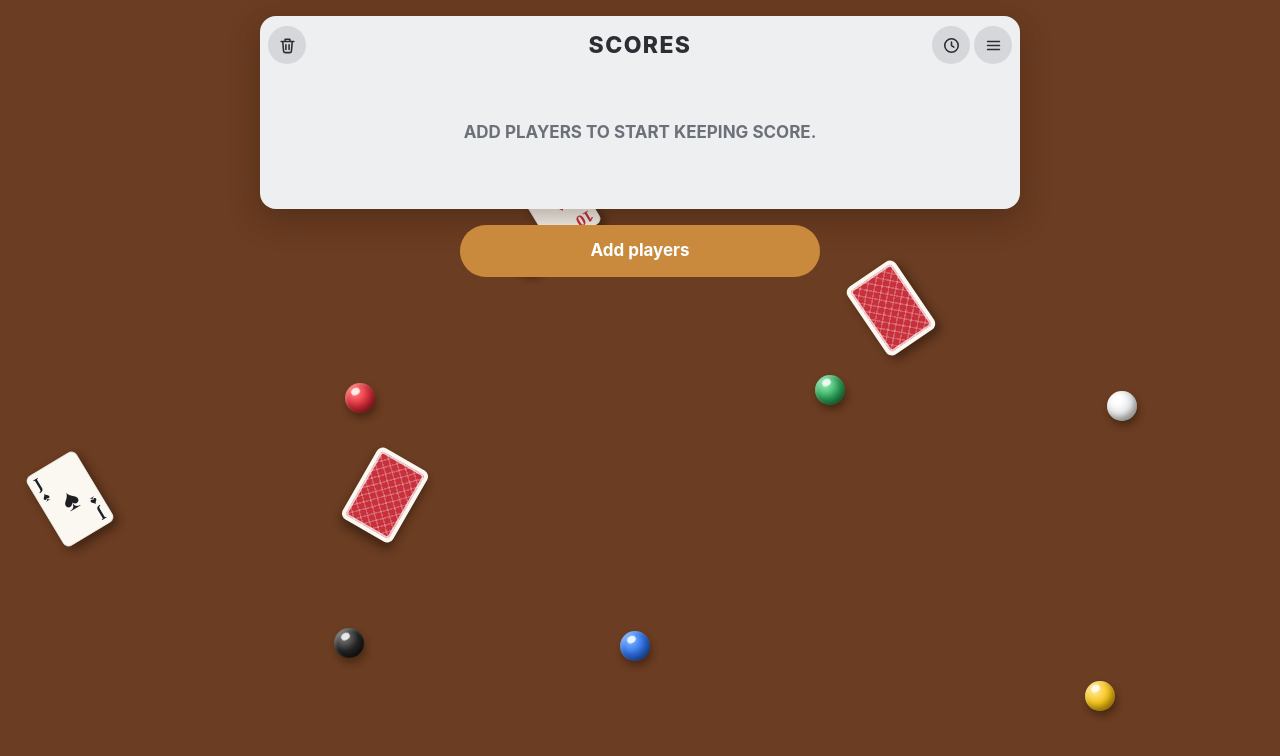
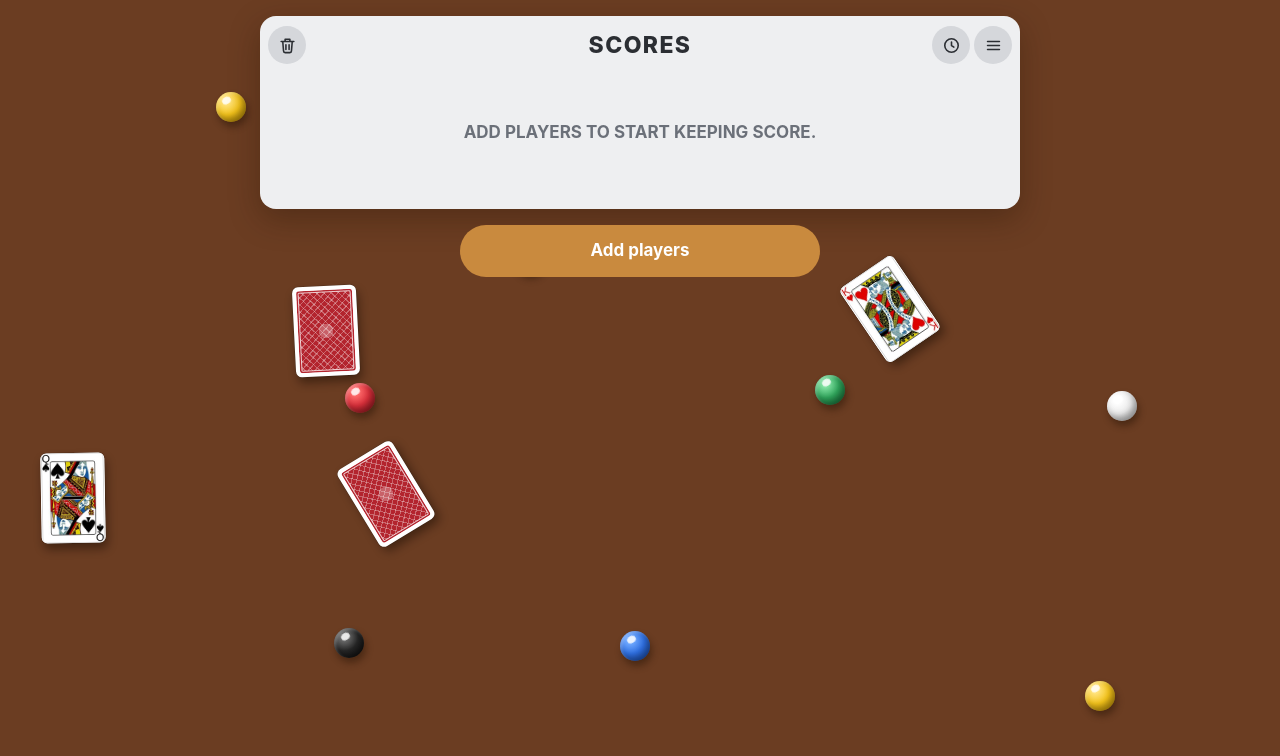
Before and after one commit to crimdow/home-board, a plain HTML site: page scores/index.html in a window 1280 px wide. Drawn offline with Linux system fonts and the light colour scheme.

Commit message:
Scores: realistic playing cards with court faces, always in full view
Face-up cards use Byron Knoll's public-domain Vector Playing Cards artwork.

Co-Authored-By: Claude Opus 5.5 <noreply@anthropic.com>
Claude-Session: https://claude.ai/code/session_01GhPby2oMrXUQTSRX7t2DQA

```diff
--- a/scores/index.html
+++ b/scores/index.html
@@ -130,16 +130,13 @@ tr.pending td{background:var(--soft)}
 html{background:var(--wood)}
 body{background:transparent}
 #table{position:fixed;inset:0;z-index:-1;overflow:hidden;pointer-events:none;background:var(--wood)}
-.pcard{position:absolute;width:58px;height:82px;border-radius:7px;box-shadow:2px 6px 10px rgba(20,8,2,.45);font-family:Georgia,"Times New Roman",serif;text-transform:none}
-.pcard.up{background:#fbf8f1;border:1px solid rgba(0,0,0,.12)}
-.pcard.up .ix{position:absolute;left:5px;top:3px;display:flex;flex-direction:column;align-items:center;font-size:15px;font-weight:700;line-height:1}
-.pcard.up .ix.b{left:auto;top:auto;right:5px;bottom:3px;transform:rotate(180deg)}
-.pcard.up .ix i{font-style:normal;font-size:13px;margin-top:1px}
-.pcard.up .pip{position:absolute;inset:0;display:grid;place-items:center;font-size:30px;line-height:1}
-.pcard.red{color:#c8303c}.pcard.blk{color:#1d1e22}
-.pcard.down{background:#fbf8f1}
-.pcard.down::before{content:"";position:absolute;inset:4px;border-radius:4px;box-shadow:inset 0 0 0 2px rgba(255,255,255,.7);
-  background:repeating-linear-gradient(45deg,rgba(255,255,255,.22) 0 1.5px,transparent 1.5px 7px),repeating-linear-gradient(-45deg,rgba(255,255,255,.22) 0 1.5px,transparent 1.5px 7px),#c8303c}
+.pcard{position:absolute;width:64px;height:90px;border-radius:6px;overflow:hidden;background:#fff;box-shadow:0 0 0 .5px rgba(0,0,0,.25),2px 6px 10px rgba(20,8,2,.45)}
+.pcard img{display:block;width:100%;height:100%;object-fit:cover}
+.pcard.down{background:#fff}
+.pcard.down::before{content:"";position:absolute;inset:4px;border-radius:3px;
+  background:radial-gradient(circle at 50% 50%,rgba(255,255,255,.28) 0 7px,transparent 7.5px),
+  repeating-linear-gradient(45deg,rgba(255,255,255,.3) 0 1px,transparent 1px 5px),repeating-linear-gradient(-45deg,rgba(255,255,255,.3) 0 1px,transparent 1px 5px),#b3242e;
+  box-shadow:inset 0 0 0 1.5px #b3242e,inset 0 0 0 2.5px rgba(255,255,255,.75)}
 :root{--wood:#6b3d22}
 .marble{position:absolute;border-radius:50%;box-shadow:2px 5px 7px rgba(35,18,5,.45),inset -3px -4px 6px rgba(0,0,0,.28),inset 2px 2px 3px rgba(255,255,255,.25)}
 .marble::after{content:"";position:absolute;left:22%;top:16%;width:30%;height:24%;border-radius:50%;background:rgba(255,255,255,.85);filter:blur(.6px);transform:rotate(-30deg)}
@@ -548,28 +545,30 @@ function scatterMarbles() {
   const table = document.getElementById('table'), W = innerWidth, H = innerHeight;
   const sheet = document.querySelector('.sheet'), r = sheet ? sheet.getBoundingClientRect() : { left: W, right: 0, top: H, bottom: 0 };
   table.querySelectorAll('.marble,.pcard').forEach(m => m.remove());
-  const placed = [];
-  const spot = size => {
-    for (let tries = 0; tries < 300; tries++) {
+  const placed = [], below = document.querySelector('.below'), b2 = below ? below.getBoundingClientRect() : null;
+  const hits = (rc, cx, cy, pad) => rc && cx > rc.left - pad && cx < rc.right + pad && cy > rc.top - pad && cy < rc.bottom + pad;
+  const spot = (size, clear) => {
+    for (let tries = 0; tries < 400; tries++) {
       const x = Math.random() * (W - size), y = Math.random() * (H - size), cx = x + size / 2, cy = y + size / 2;
-      const under = cx > r.left + 14 && cx < r.right - 14 && cy > r.top + 14 && cy < r.bottom - 14;
-      if (under && Math.random() < .9) continue;                     // mostly where they can be seen
+      if (clear) { if (hits(r, cx, cy, size * .35) || hits(b2, cx, cy, size * .35)) continue }   // cards stay in full view
+      else if (hits(r, cx, cy, -14) && Math.random() < .9) continue;                            // marbles mostly in view
       if (placed.some(p => Math.hypot(p.cx - cx, p.cy - cy) < (p.s + size) / 2 * .8)) continue;
       const p = { x, y, cx, cy, s: size }; placed.push(p); return p;
     }
     return null;
   };
-  // cards: a couple face down, a few face up, tossed at angles
-  const SUITS = [['♥', 'red'], ['♦', 'red'], ['♠', 'blk'], ['♣', 'blk']], RANKS = ['A', 'K', 'Q', 'J', '10', '9', '7', '5', '3'];
-  ['down', 'up', 'down', 'up', 'up'].slice(0, 4 + Math.floor(Math.random() * 2)).forEach(kind => {
-    const p = spot(84); if (!p) return;
+  // cards: a couple face down, a few face up (always at least one face card), tossed at angles
+  const COURT = ['king_of_hearts', 'queen_of_spades', 'jack_of_diamonds', 'king_of_clubs', 'queen_of_hearts', 'jack_of_spades'];
+  const OTHER = ['ace_of_spades', 'ace_of_hearts', '10_of_diamonds', '7_of_clubs', '5_of_hearts', '9_of_spades'];
+  const pick = arr => arr.splice(Math.floor(Math.random() * arr.length), 1)[0];
+  const ups = [pick(COURT), pick(Math.random() < .5 ? COURT : OTHER), pick(OTHER)];
+  const kinds = ['up', 'down', 'up', 'down', 'up'].slice(0, 4 + Math.floor(Math.random() * 2));
+  kinds.forEach(kind => {
+    const p = spot(90, true); if (!p) return;
     const c = document.createElement('span'), rot = (Math.random() * 70 - 35).toFixed(1);
-    if (kind === 'up') {
-      const [suit, col] = SUITS[Math.floor(Math.random() * 4)], rank = RANKS[Math.floor(Math.random() * RANKS.length)];
-      c.className = 'pcard up ' + col;
-      c.innerHTML = `<span class="ix">${rank}<i>${suit}</i></span><span class="pip">${suit}</span><span class="ix b">${rank}<i>${suit}</i></span>`;
-    } else c.className = 'pcard down';
-    c.style.cssText = `left:${((p.cx - 29) / W * 100).toFixed(2)}%;top:${((p.cy - 41) / H * 100).toFixed(2)}%;transform:rotate(${rot}deg)`;
+    if (kind === 'up') { c.className = 'pcard up'; c.innerHTML = `<img src="cards/${ups.shift()}.jpg" alt="">` }
+    else c.className = 'pcard down';
+    c.style.cssText = `left:${((p.cx - 32) / W * 100).toFixed(2)}%;top:${((p.cy - 45) / H * 100).toFixed(2)}%;transform:rotate(${rot}deg)`;
     table.appendChild(c);
   });
   // marbles on top
```
Also changed, not shown: scores/cards/10_of_diamonds.jpg (added), scores/cards/5_of_hearts.jpg (added), scores/cards/7_of_clubs.jpg (added), scores/cards/9_of_spades.jpg (added), scores/cards/ace_of_hearts.jpg (added), scores/cards/ace_of_spades.jpg (added), scores/cards/jack_of_diamonds.jpg (added), scores/cards/jack_of_spades.jpg (added), scores/cards/king_of_clubs.jpg (added), scores/cards/king_of_hearts.jpg (added), scores/cards/queen_of_hearts.jpg (added), scores/cards/queen_of_spades.jpg (added), 1 other file.
